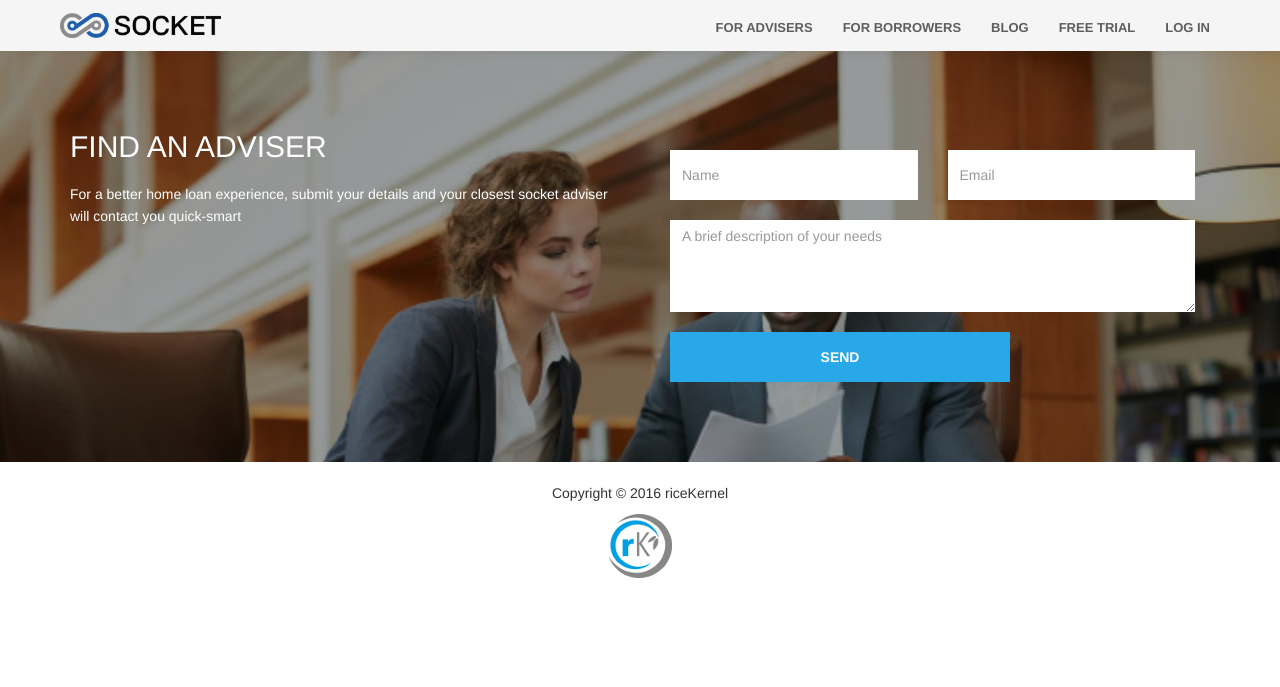
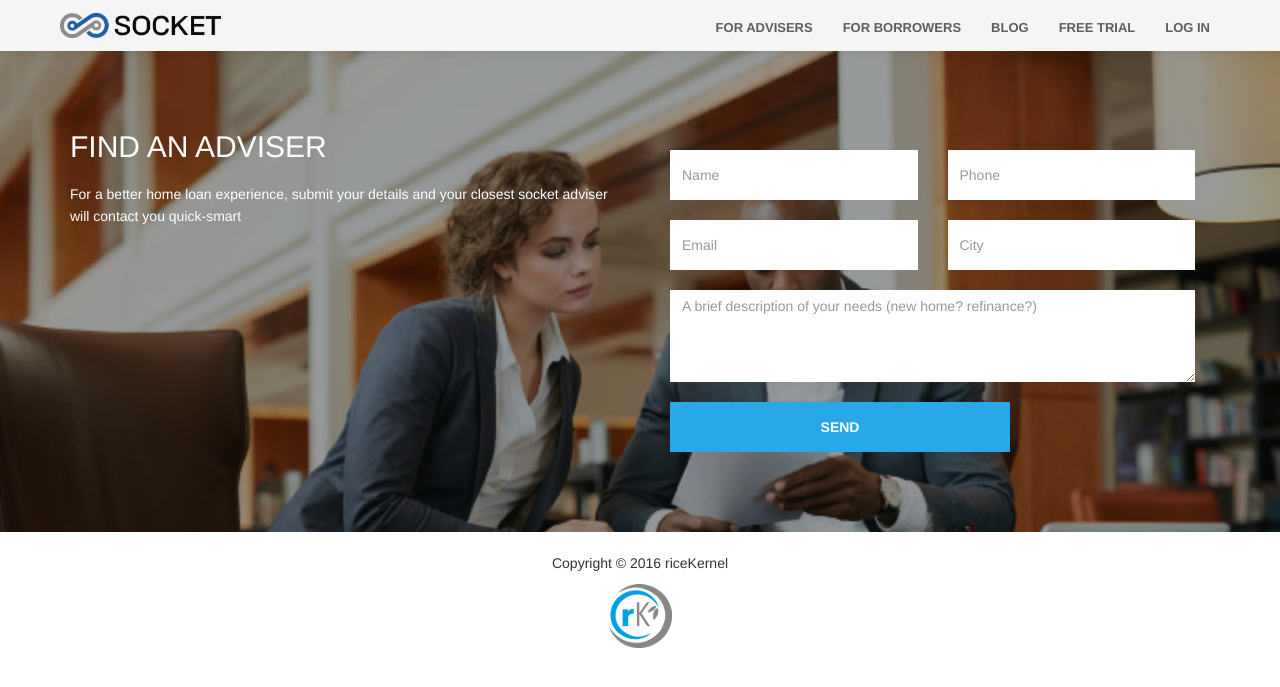
Before and after one commit to riceKernel/socket, a Jekyll site: the page built from findadviser.html, in a window 1280 px wide. Shown: the top 687 px of the page. Built offline with Jekyll 4.4.1, drawn with Linux system fonts in a browser that asks for light colours.

Commit message:
asda
sadasd

```diff
--- a/_includes/contact-borrowers.html
+++ b/_includes/contact-borrowers.html
@@ -14,10 +14,16 @@
                 <input type="text" class="form-control" placeholder="Name">
               </div>
               <div class="col-md-6">
+                <input type="email" class="form-control" placeholder="Phone">
+              </div>
+              <div class="col-md-6">
                 <input type="email" class="form-control" placeholder="Email">
               </div>
+              <div class="col-md-6">
+                <input type="email" class="form-control" placeholder="City">
+              </div>
               <div class="col-md-12">
-                <textarea class="form-control" placeholder="A brief description of your needs" rows="4"></textarea>
+                <textarea class="form-control" placeholder="A brief description of your needs (new home? refinance?)" rows="4"></textarea>
               </div>
               <div class="col-md-8">
                 <input type="submit" class="form-control text-uppercase" value="Send">
```
